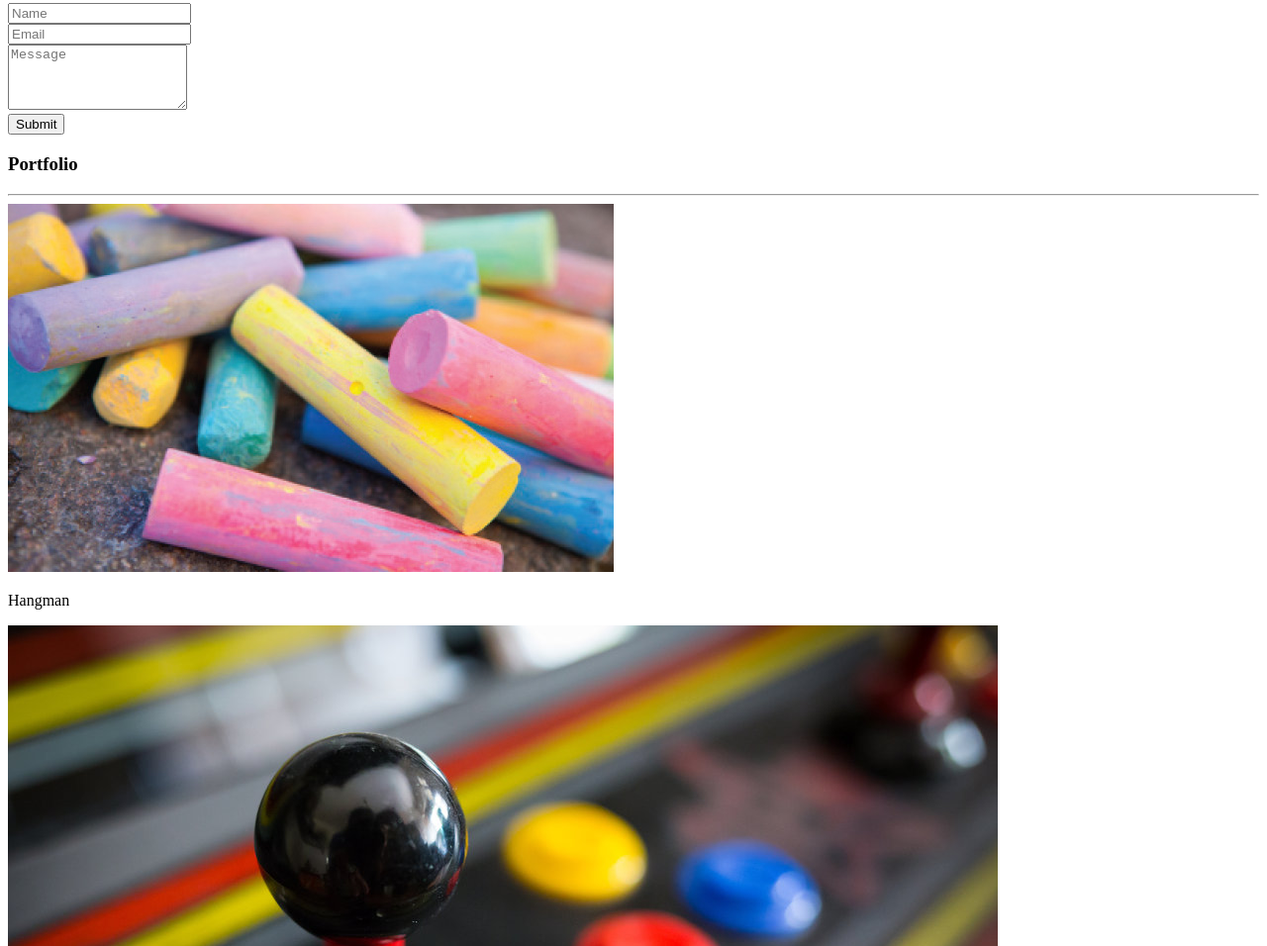
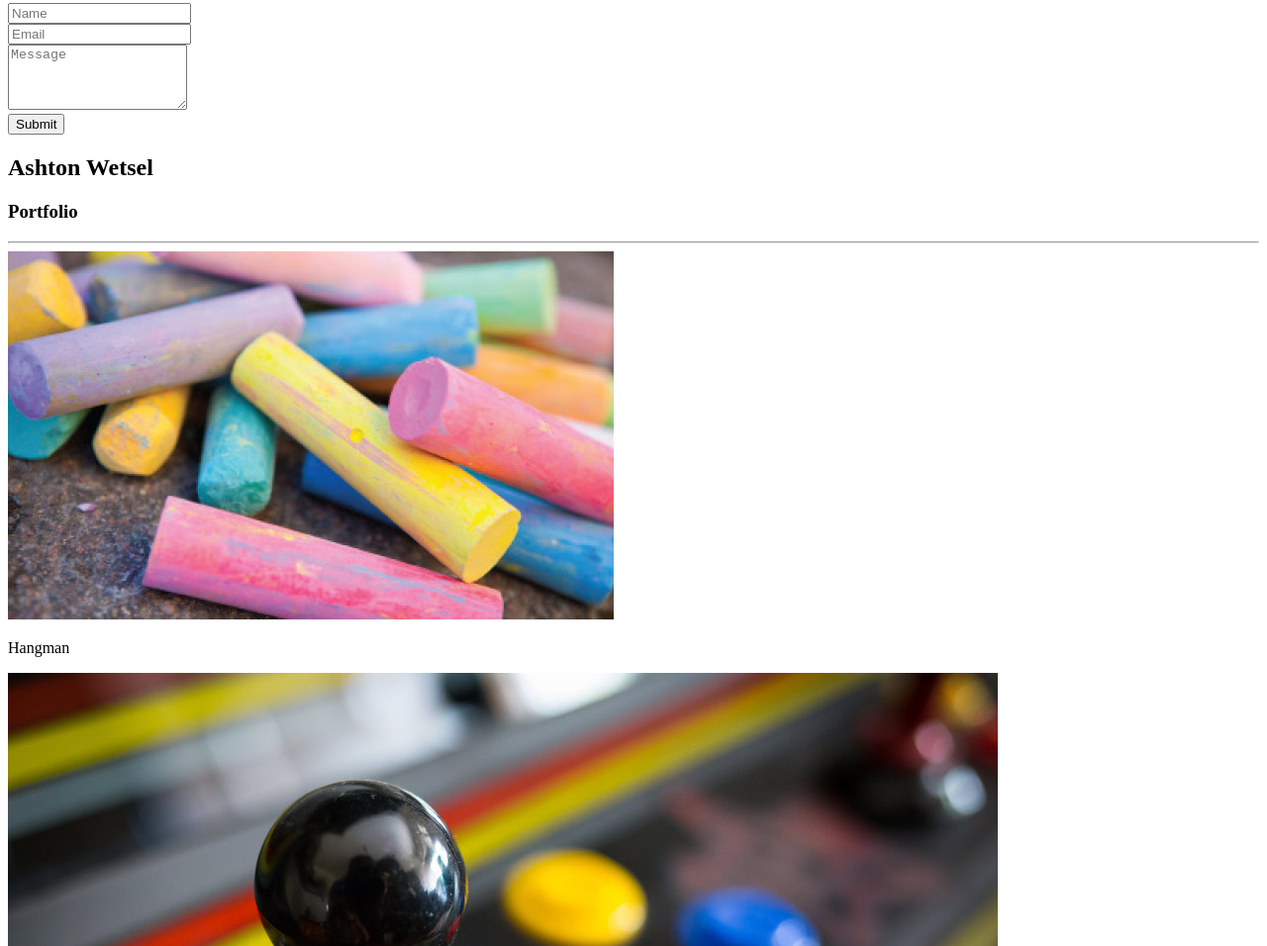
Before and after one commit to aw-exe/Basic-Portfolio, a plain HTML site: page index.html in a window 1280 px wide. Shown: the part 2563-3519 px from the top of the page at 99% size. Drawn offline with Linux system fonts and the light colour scheme.

Commit message:
added header with my name above the portfolio section and began my style sheet with styling the body and header of my index page

```diff
--- a/assets/css/style.css
+++ b/assets/css/style.css
@@ -0,0 +1,10 @@
+* {
+    box-sizing:border-box;
+    text-align:center;
+}
+
+body {
+    font-size: 20px;
+    line-height: 30px;
+    color: #000;
+}
--- a/index.html
+++ b/index.html
@@ -35,6 +35,10 @@
             <input type="submit" class="form-control submit" value="Submit">
         </form>
     </div>
+
+    <header>
+        <h2>Ashton Wetsel</h2>
+    </header>
 
     <div class="section">
         <h3>Portfolio</h3>
```
